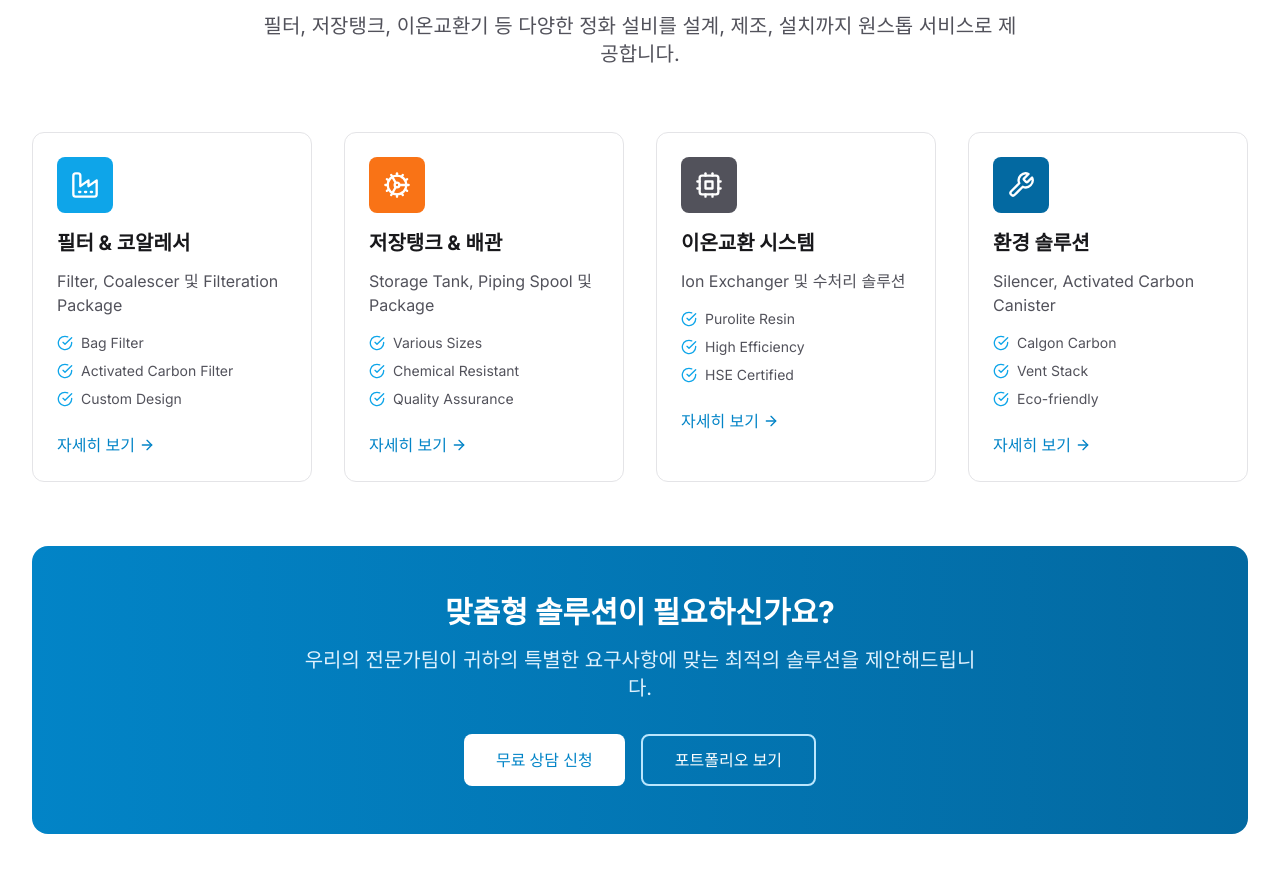
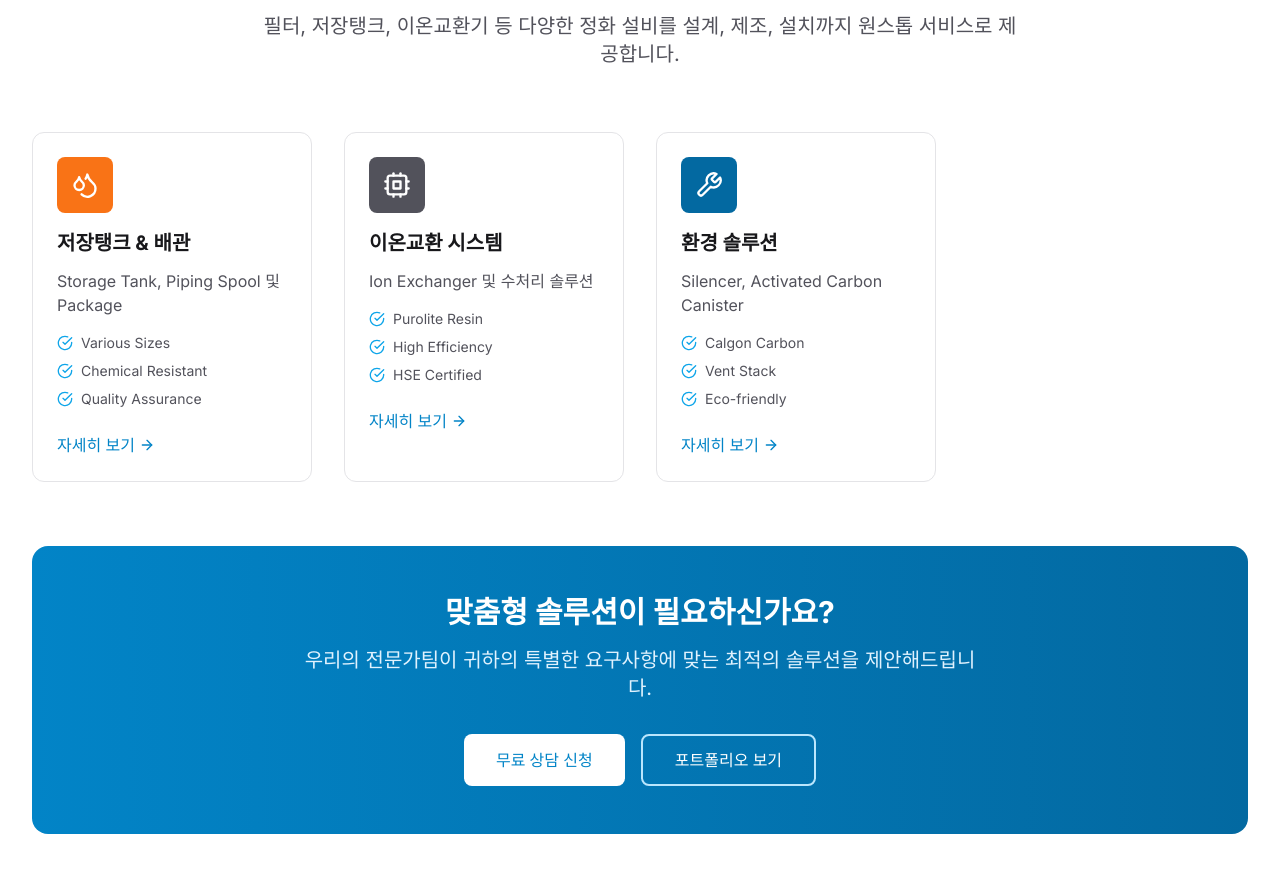
Before and after one commit to ljkstudio/kieng-web, a Next.js app: page / in a window 1280 px wide. Shown: the part 1000-1872 px from the top of the page. Built offline with nearby package versions, Linux system fonts and the light colour scheme.

Commit message:
Fix TypeScript error in ServicesSection - add id property to services

```diff
--- a/components/ServicesSection.tsx
+++ b/components/ServicesSection.tsx
@@ -1,6 +1,6 @@
 'use client'
 
-import { Wrench, Cog, Cpu, Factory, ArrowRight, CheckCircle } from 'lucide-react'
+import { Wrench, Cog, Cpu, Factory, ArrowRight, CheckCircle, Droplets } from 'lucide-react'
 import { useLanguage } from '@/contexts/LanguageContext'
 import Link from 'next/link'
 
@@ -9,20 +9,15 @@ export default function ServicesSection() {
 
   const services = [
     {
-      icon: Factory,
-      title: t('services.filter.title'),
-      description: t('services.filter.desc'),
-      features: ['Bag Filter', 'Activated Carbon Filter', 'Custom Design'],
-      color: 'bg-primary-500'
-    },
-    {
-      icon: Cog,
+      id: 'tank',
+      icon: Droplets,
       title: t('services.tank.title'),
       description: t('services.tank.desc'),
       features: ['Various Sizes', 'Chemical Resistant', 'Quality Assurance'],
       color: 'bg-accent-500'
     },
     {
+      id: 'ion',
       icon: Cpu,
       title: t('services.ion.title'),
       description: t('services.ion.desc'),
@@ -30,6 +25,7 @@ export default function ServicesSection() {
       color: 'bg-secondary-600'
     },
     {
+      id: 'env',
       icon: Wrench,
       title: t('services.env.title'),
       description: t('services.env.desc'),
```
